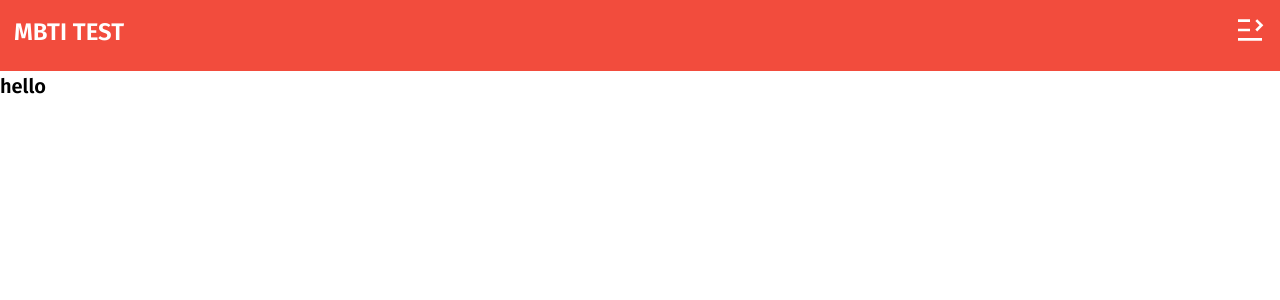
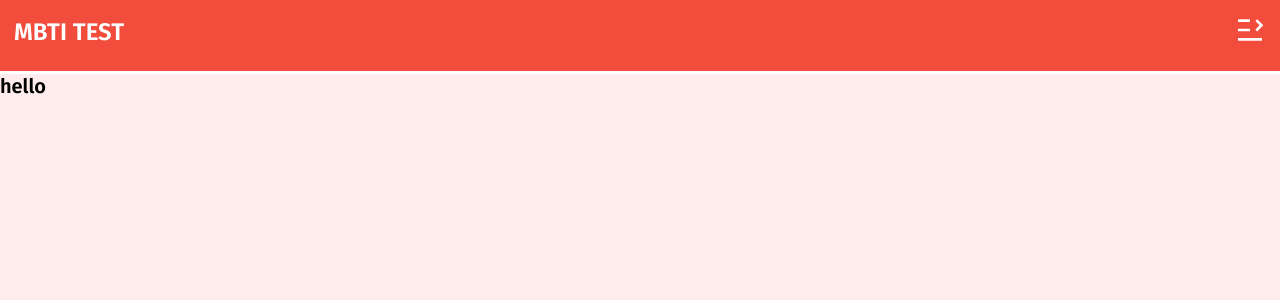
Before and after one commit to Jean-f-05/mbti, a Next.js app: page / in a window 1280 px wide. Shown: the top 300 px of the page. Built offline with nearby package versions, Linux system fonts and the light colour scheme.

Commit message:
fix: minor styles fixes

```diff
--- a/src/app/page.module.scss
+++ b/src/app/page.module.scss
@@ -1,6 +1,7 @@
 @import "variables.module.scss";
 
+
 .main{
-    background-color: $white;
+    background-color: #feedec;
     overflow-x: hidden;
 }
--- a/styles/globals.scss
+++ b/styles/globals.scss
@@ -12,13 +12,12 @@ html {
 };
 
 body {
-    background-color: $white;
+    background-color: #feedec;
     overflow-x: hidden;
 };
 
 p, a{
   font-size: 2rem;
-  line-height: 1rem;
   cursor: pointer;
   text-decoration: none
 };
```
